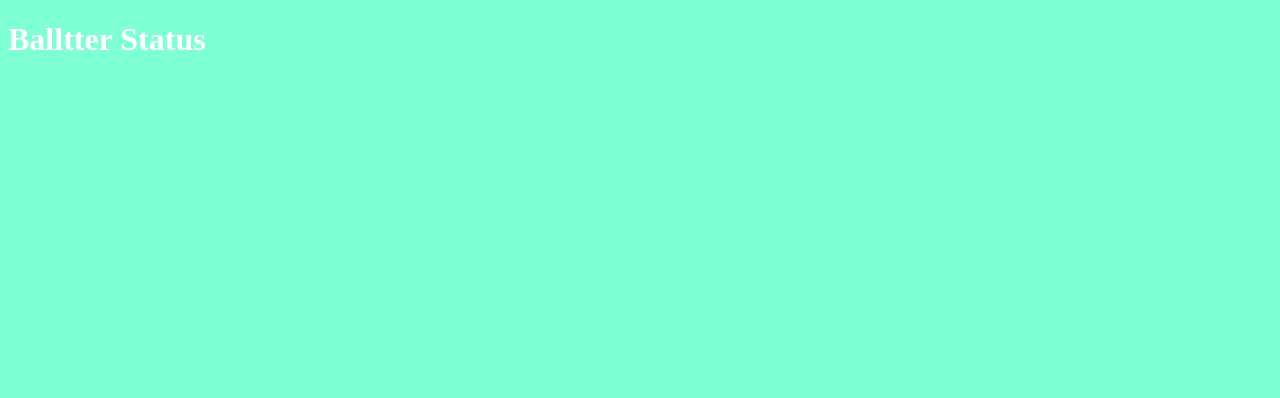
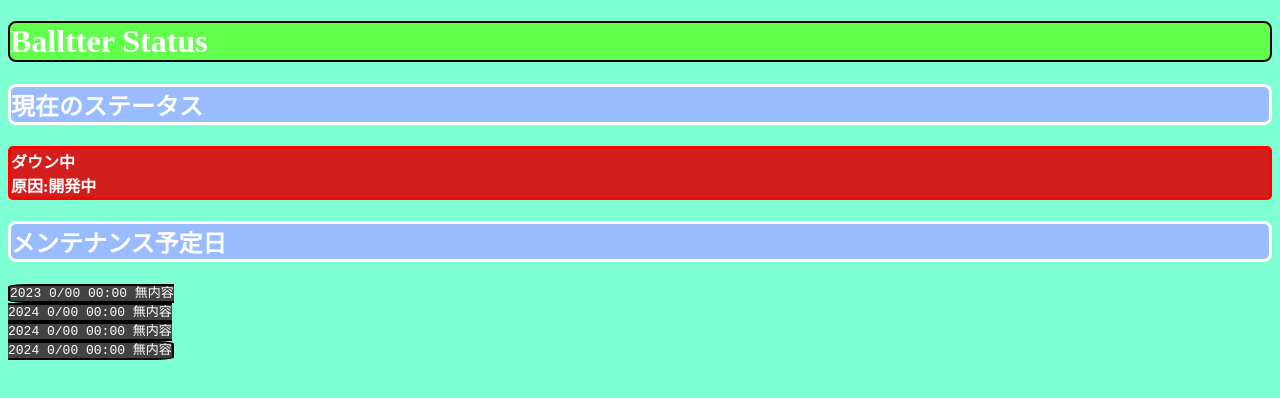
Before and after one commit to Balltter/BalltterStatus, a plain HTML site: page index.html in a window 1280 px wide. Drawn offline with Linux system fonts and the light colour scheme.

Commit message:
CSS index update

```diff
--- a/index.html
+++ b/index.html
@@ -12,8 +12,10 @@
         color: white;
     }
     .DownORError {
-        background-color: darkred;
+        background-color: rgb(211, 30, 30);
         color: white;
+        border-radius: 5px;
+        border: 3px solid red;
     }
     .WarnORLow {
         background-color: orange;
@@ -24,11 +26,30 @@
     .maintenance {
         background-color: orangered;
     }
+    h1 {
+
+    background-color: rgb(98, 255, 77);
+    color: white;
+    border-radius: 8px;
+    border: 2px solid;
+    border-color: rgb(0, 0, 0);
+    }
     h2 {
 
-        background-color: cornflowerblue;
+        background-color: rgb(152, 188, 255);
         color: white;
+        border-radius: 8px;
+        border: 3px solid;
+        border-color: rgb(255, 255, 255);
     }
+    code {
+
+    background-color: rgb(67, 67, 67);
+    border-radius: 15%;
+    border: 2px solid;
+    border-color: rgb(0, 0, 0);
+    color: white;
+}
     </style>
 </head>
 <body>
@@ -39,6 +60,9 @@
 <audio src="sound/ster.mp3" autoplay loop>
     あなたのブラウザはHTML5のAudio機能をサポートしていないようです...
 </audio>
-
+<h2>現在のステータス</h2>
+<h4 class="DownORError">ダウン中<br>原因:開発中</h4>
+<h2>メンテナンス予定日</h4>
+<code>2023 0/00 00:00 無内容<br>2024 0/00 00:00 無内容<br>2024 0/00 00:00 無内容<br>2024 0/00 00:00 無内容</code>
 </body>
 </html>
--- a/style.css
+++ b/style.css
@@ -21,3 +21,8 @@
     background-color: cornflowerblue;
     color: white;
 }
+code {
+
+background-color: darkgrey;
+
+}
```
